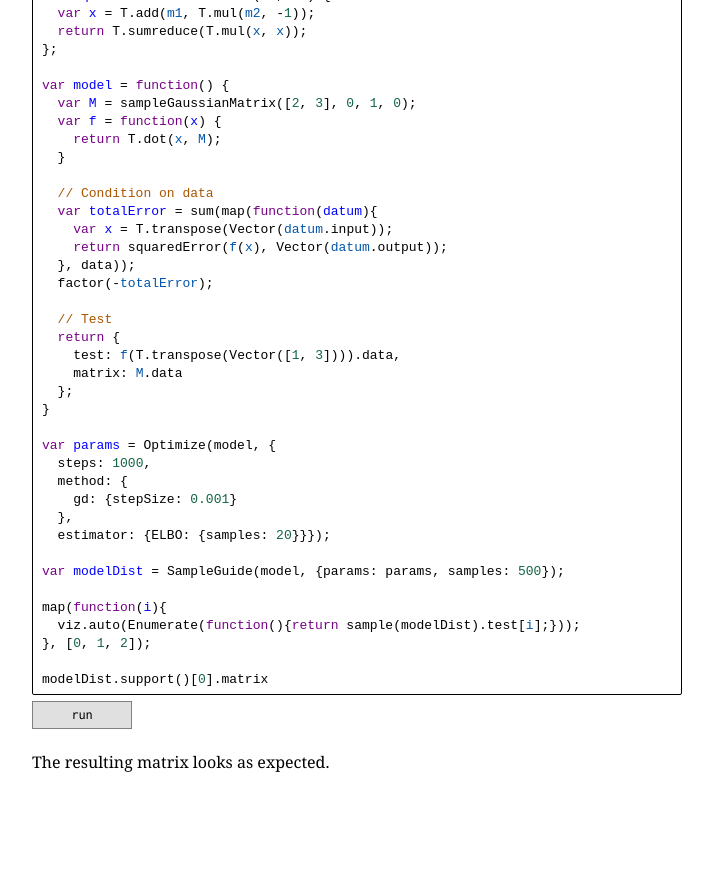
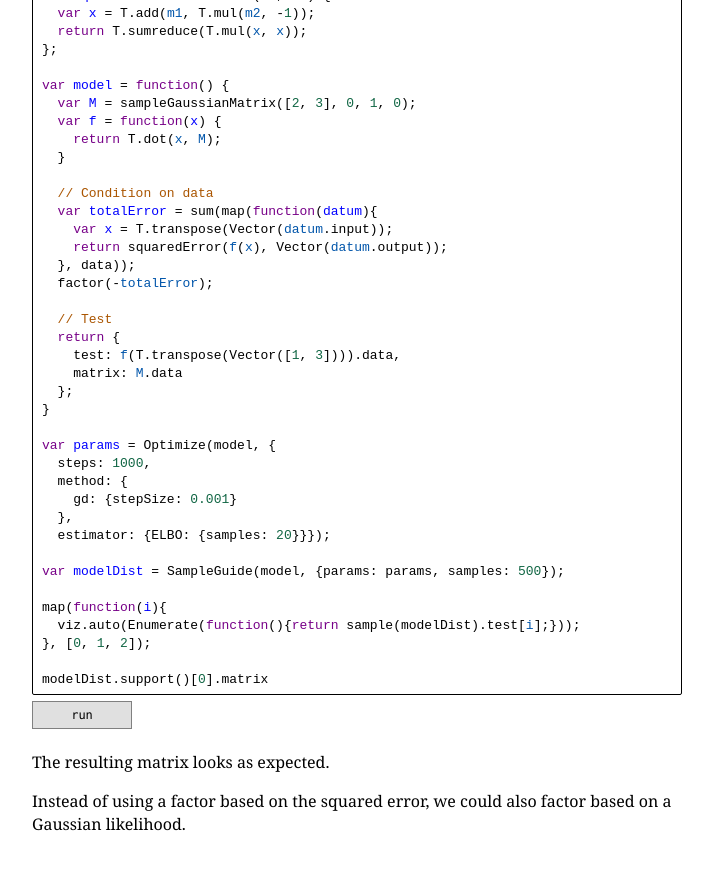
Before and after one commit to stuhlmueller/connoisseur, a Jekyll site: the page built from models/06-learning-linear.md, in a window 1280 px wide and 900 px high, scrolled down 2513 px. Shown: the top 870 px of the window, without its empty margins (26-739 px from the left). Built offline with Jekyll 4.4.1, drawn with Linux system fonts in a browser that asks for light colours; nearby versions of some CDN libraries; a script that is not in the unit is left out; before the commit the page ends 3351 px from its top, so only the background shows below that.

Commit message:
Update 06-learning-linear.md

```diff
--- a/models/06-learning-linear.md
+++ b/models/06-learning-linear.md
@@ -166,3 +166,5 @@ modelDist.support()[0].matrix
 ~~~~
 
 The resulting matrix looks as expected.
+
+Instead of using a factor based on the squared error, we could also factor based on a Gaussian likelihood.
```
